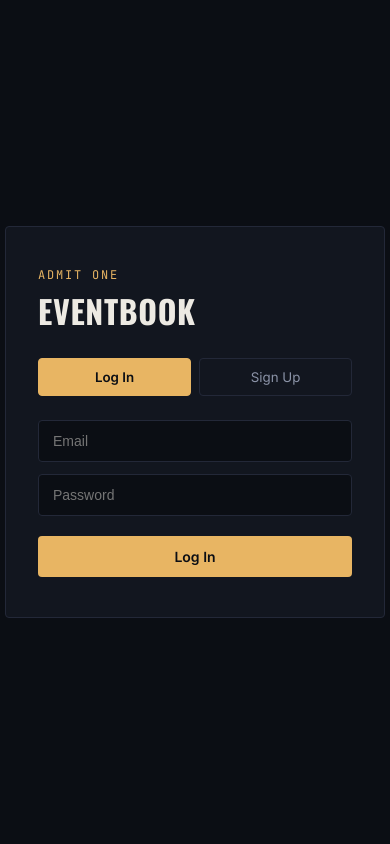
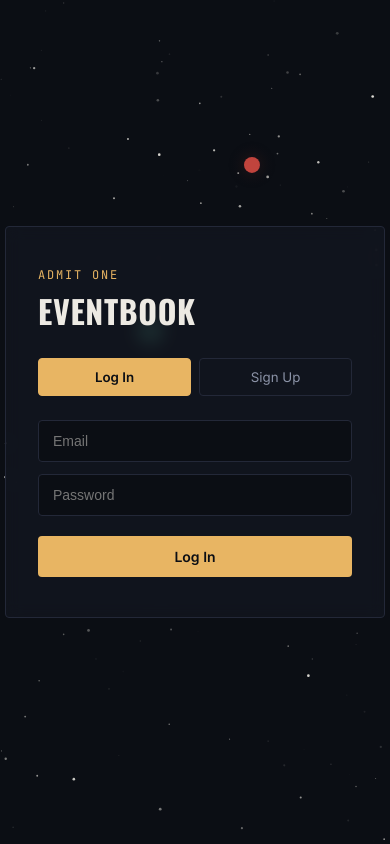
Before and after one commit to rishabh-397/eventbook, a React (Vite) app in the folder frontend/: page / in a window 390 px wide. Built offline with nearby package versions, Linux system fonts and the light colour scheme; no server answers.

Commit message:
Add live viewer count, starfield background, and theme switcher

```diff
--- /dev/null
+++ b/frontend/src/components/StarfieldBackground.jsx
@@ -0,0 +1,105 @@
+import { useEffect, useRef } from 'react';
+
+/**
+ * Animated space background: stars drifting slowly + a few larger
+ * "planets" orbiting subtly. Pure Canvas API, no external libraries -
+ * runs on requestAnimationFrame for smooth, GPU-friendly animation.
+ */
+export default function StarfieldBackground() {
+  const canvasRef = useRef(null);
+
+  useEffect(() => {
+    const canvas = canvasRef.current;
+    const ctx = canvas.getContext('2d');
+    let animationId;
+    let width, height;
+
+    function resize() {
+      width = canvas.width = window.innerWidth;
+      height = canvas.height = window.innerHeight;
+    }
+    resize();
+    window.addEventListener('resize', resize);
+
+    // Generate a fixed starfield - each star has its own depth (z) which
+    // controls size + speed, giving a subtle parallax feel
+    const stars = Array.from({ length: 180 }, () => ({
+      x: Math.random() * width,
+      y: Math.random() * height,
+      z: Math.random() * 0.8 + 0.2,
+      twinkleSpeed: Math.random() * 0.02 + 0.005,
+      twinklePhase: Math.random() * Math.PI * 2,
+    }));
+
+    // A couple of large, slow "planets" orbiting a faint center point
+    const planets = [
+      { radius: 26, orbitRadius: 220, angle: 0, speed: 0.0004, color: '#E8B563', glow: 'rgba(232,181,99,0.15)' },
+      { radius: 14, orbitRadius: 340, angle: 2, speed: 0.0002, color: '#4A9B7F', glow: 'rgba(74,155,127,0.12)' },
+      { radius: 8, orbitRadius: 130, angle: 4, speed: 0.0007, color: '#C1443D', glow: 'rgba(193,68,61,0.12)' },
+    ];
+
+    const centerX = () => width * 0.8;
+    const centerY = () => height * 0.25;
+
+    function draw(time) {
+      ctx.clearRect(0, 0, width, height);
+
+      // Stars
+      stars.forEach((star) => {
+        const twinkle = 0.5 + 0.5 * Math.sin(time * star.twinkleSpeed + star.twinklePhase);
+        ctx.beginPath();
+        ctx.arc(star.x, star.y, star.z * 1.4, 0, Math.PI * 2);
+        ctx.fillStyle = `rgba(237, 234, 227, ${twinkle * star.z})`;
+        ctx.fill();
+
+        // slow downward drift
+        star.y += star.z * 0.05;
+        if (star.y > height) star.y = 0;
+      });
+
+      // Planets orbiting a fixed point
+      planets.forEach((p) => {
+        p.angle += p.speed;
+        const px = centerX() + Math.cos(p.angle) * p.orbitRadius;
+        const py = centerY() + Math.sin(p.angle) * p.orbitRadius * 0.4; // flattened orbit
+
+        const gradient = ctx.createRadialGradient(px, py, 0, px, py, p.radius * 3);
+        gradient.addColorStop(0, p.glow);
+        gradient.addColorStop(1, 'transparent');
+        ctx.beginPath();
+        ctx.arc(px, py, p.radius * 3, 0, Math.PI * 2);
+        ctx.fillStyle = gradient;
+        ctx.fill();
+
+        ctx.beginPath();
+        ctx.arc(px, py, p.radius, 0, Math.PI * 2);
+        ctx.fillStyle = p.color;
+        ctx.fill();
+      });
+
+      animationId = requestAnimationFrame(draw);
+    }
+
+    animationId = requestAnimationFrame(draw);
+
+    return () => {
+      cancelAnimationFrame(animationId);
+      window.removeEventListener('resize', resize);
+    };
+  }, []);
+
+  return (
+    <canvas
+      ref={canvasRef}
+      style={{
+        position: 'fixed',
+        top: 0,
+        left: 0,
+        width: '100%',
+        height: '100%',
+        zIndex: 0,
+        pointerEvents: 'none',
+      }}
+    />
+  );
+}
--- /dev/null
+++ b/frontend/src/context/ThemeContext.jsx
@@ -0,0 +1,33 @@
+import { createContext, useContext, useEffect, useState } from 'react';
+
+const themes = {
+  gold: { accent: '#E8B563', accentGlow: 'rgba(232,181,99,0.15)' },
+  blue: { accent: '#5B9BD5', accentGlow: 'rgba(91,155,213,0.15)' },
+  purple: { accent: '#A78BDB', accentGlow: 'rgba(167,139,219,0.15)' },
+  rose: { accent: '#E88A9A', accentGlow: 'rgba(232,138,154,0.15)' },
+};
+
+const ThemeContext = createContext();
+
+export function ThemeProvider({ children }) {
+  const [themeName, setThemeName] = useState(
+    localStorage.getItem('theme') || 'gold'
+  );
+
+  useEffect(() => {
+    const theme = themes[themeName];
+    document.documentElement.style.setProperty('--gold', theme.accent);
+    document.documentElement.style.setProperty('--seat-selected', theme.accent);
+    localStorage.setItem('theme', themeName);
+  }, [themeName]);
+
+  return (
+    <ThemeContext.Provider value={{ themeName, setThemeName, themes }}>
+      {children}
+    </ThemeContext.Provider>
+  );
+}
+
+export function useTheme() {
+  return useContext(ThemeContext);
+}
--- a/frontend/src/index.css
+++ b/frontend/src/index.css
@@ -41,3 +41,8 @@
 @keyframes spin {
   to { transform: rotate(360deg); }
 }
+
+@keyframes pulse {
+  0%, 100% { opacity: 1; }
+  50% { opacity: 0.5; }
+}
--- a/frontend/src/main.jsx
+++ b/frontend/src/main.jsx
@@ -2,9 +2,12 @@ import { StrictMode } from 'react';
 import { createRoot } from 'react-dom/client';
 import './index.css';
 import App from './App.jsx';
+import { ThemeProvider } from './context/ThemeContext.jsx';
 
 createRoot(document.getElementById('root')).render(
   <StrictMode>
-    <App />
+    <ThemeProvider>
+      <App />
+    </ThemeProvider>
   </StrictMode>,
 );
--- a/frontend/src/pages/AuthPage.jsx
+++ b/frontend/src/pages/AuthPage.jsx
@@ -1,9 +1,10 @@
 import { useState } from 'react';
 import { useNavigate } from 'react-router-dom';
 import api from '../api/client';
+import StarfieldBackground from '../components/StarfieldBackground';
 
 export default function AuthPage() {
-  const [mode, setMode] = useState('login'); // 'login' or 'signup'
+  const [mode, setMode] = useState('login');
   const [form, setForm] = useState({ name: '', email: '', password: '' });
   const [error, setError] = useState('');
   const [loading, setLoading] = useState(false);
@@ -31,7 +32,8 @@ export default function AuthPage() {
 
   return (
     <div style={styles.page}>
-      <div style={styles.card}>
+      <StarfieldBackground />
+      <div style={{ ...styles.card, position: 'relative', zIndex: 1 }}>
         <p style={styles.eyebrow}>Admit One</p>
         <h1 style={styles.title}>EventBook</h1>
 
@@ -95,11 +97,14 @@ const styles = {
     alignItems: 'center',
     justifyContent: 'center',
     background: 'var(--bg)',
+    position: 'relative',
+    overflow: 'hidden',
   },
   card: {
     width: 380,
     padding: '40px 32px',
-    background: 'var(--bg-elevated)',
+    background: 'rgba(18, 22, 31, 0.85)',
+    backdropFilter: 'blur(8px)',
     border: '1px solid var(--border)',
     borderRadius: 4,
   },
--- a/frontend/src/pages/EventsPage.jsx
+++ b/frontend/src/pages/EventsPage.jsx
@@ -1,12 +1,14 @@
 import { useEffect, useState } from 'react';
 import { useNavigate } from 'react-router-dom';
 import api from '../api/client';
+import { useTheme } from '../context/ThemeContext';
 
 export default function EventsPage() {
   const [events, setEvents] = useState([]);
   const [loading, setLoading] = useState(true);
   const [search, setSearch] = useState('');
   const navigate = useNavigate();
+  const { themeName, setThemeName, themes } = useTheme();
 
   useEffect(() => {
     const timer = setTimeout(() => {
@@ -32,7 +34,22 @@ export default function EventsPage() {
     <div style={styles.page}>
       <header style={styles.header}>
         <h1 style={styles.title}>EventBook</h1>
-        <div style={{ display: 'flex', gap: 12 }}>
+        <div style={{ display: 'flex', gap: 12, alignItems: 'center' }}>
+          <div style={{ display: 'flex', gap: 6 }}>
+            {Object.keys(themes).map((name) => (
+              <button
+                key={name}
+                onClick={() => setThemeName(name)}
+                title={name}
+                style={{
+                  width: 22, height: 22, borderRadius: '50%',
+                  background: themes[name].accent,
+                  border: themeName === name ? '2px solid var(--text)' : '2px solid transparent',
+                  cursor: 'pointer', padding: 0,
+                }}
+              />
+            ))}
+          </div>
           {isAdmin && (
             <button style={styles.logout} onClick={() => navigate('/admin')}>Admin</button>
           )}
--- a/frontend/src/pages/SeatMapPage.jsx
+++ b/frontend/src/pages/SeatMapPage.jsx
@@ -14,6 +14,7 @@ export default function SeatMapPage() {
   const [error, setError] = useState('');
   const [status, setStatus] = useState('');
   const [showPayment, setShowPayment] = useState(false);
+  const [viewerCount, setViewerCount] = useState(0);
 
   useEffect(() => {
     loadEvent();
@@ -26,6 +27,7 @@ export default function SeatMapPage() {
     socket.on('seats_held', loadEvent);
     socket.on('seats_booked', loadEvent);
     socket.on('seats_released', loadEvent);
+    socket.on('viewer_count', ({ count }) => setViewerCount(count));
 
     return () => socket.disconnect();
     // eslint-disable-next-line react-hooks/exhaustive-deps
@@ -101,7 +103,15 @@ export default function SeatMapPage() {
 
       <p style={styles.eyebrow}>{new Date(event.event_time).toDateString()}</p>
       <h1 style={styles.title}>{event.title}</h1>
-      <p style={styles.venue}>{event.venue}</p>
+
+      <div style={{ display: 'flex', alignItems: 'center', gap: 12, marginBottom: 24 }}>
+        <p style={{ ...styles.venue, margin: 0 }}>{event.venue}</p>
+        {viewerCount > 0 && (
+          <span style={styles.liveIndicator}>
+            🔥 {viewerCount} viewing now
+          </span>
+        )}
+      </div>
 
       <div style={styles.legend}>
         <span style={styles.legendItem}><i style={{ ...styles.dot, background: 'var(--seat-available)' }} /> Available</span>
@@ -211,7 +221,12 @@ const styles = {
     letterSpacing: '0.1em', textTransform: 'uppercase', margin: 0,
   },
   title: { fontSize: 32, margin: '4px 0' },
-  venue: { color: 'var(--text-muted)', marginBottom: 24 },
+  venue: { color: 'var(--text-muted)' },
+  liveIndicator: {
+    fontSize: 12, color: 'var(--seat-held)', fontFamily: 'var(--font-mono)',
+    border: '1px solid var(--seat-held)', padding: '4px 10px', borderRadius: 20,
+    animation: 'pulse 2s infinite',
+  },
   legend: { display: 'flex', gap: 20, marginBottom: 32 },
   legendItem: { display: 'flex', alignItems: 'center', gap: 6, fontSize: 13, color: 'var(--text-muted)' },
   dot: { width: 10, height: 10, borderRadius: '50%', display: 'inline-block' },
```
Also changed, not shown: 1 other file (tests, documents, lock files or other folders). Lines whose indentation alone changed are shown as unchanged.
